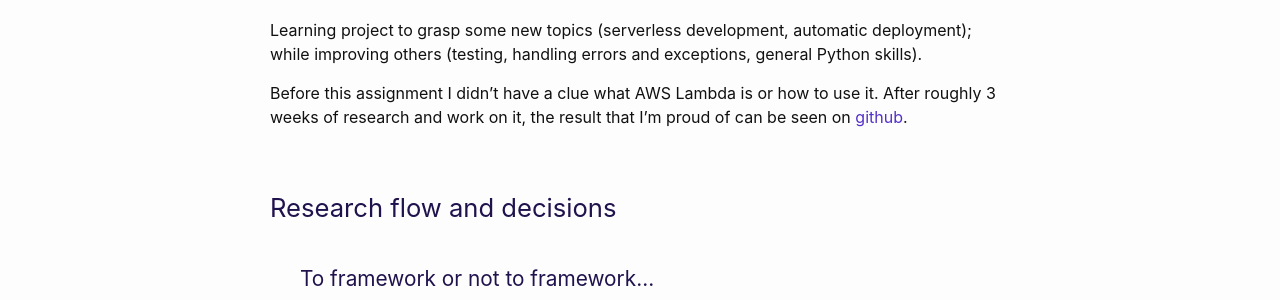
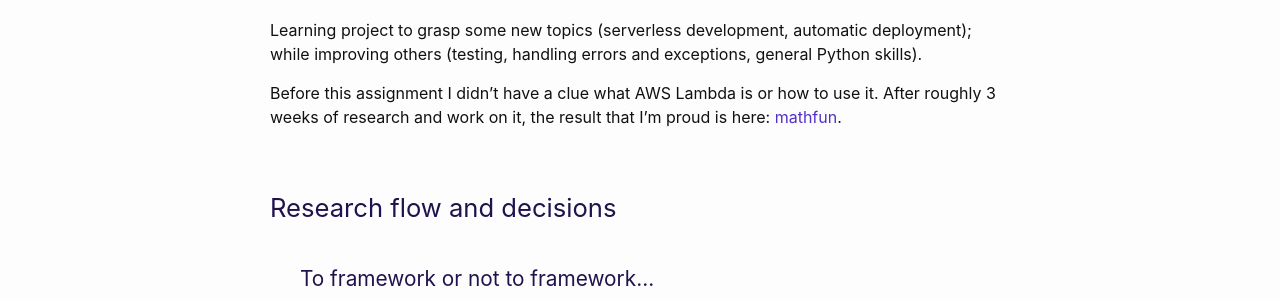
Before and after one commit to inesucrvenom/inesucrvenom.github.io, a Jekyll site: the page built from _posts/2019-03-16-aws-lambda-mathfun.md, in a window 1280 px wide. Shown: the part 216-516 px from the top of the page. Built offline with Jekyll 4.4.1, drawn with Linux system fonts in a browser that asks for light colours; emoji names are drawn with the system emoji font.

Commit message:
update post

```diff
--- a/_posts/2019-03-16-aws-lambda-mathfun.md
+++ b/_posts/2019-03-16-aws-lambda-mathfun.md
@@ -5,7 +5,7 @@ image: assets/code.png
 Learning project to grasp some new topics (serverless development, automatic deployment); while improving others (testing, handling errors and exceptions, general Python skills).
 
 Before this assignment I didn't have a clue what AWS Lambda is or how to use it.
-After roughly 3 weeks of research and work on it, the result that I'm proud of can be seen on [github](https://github.com/inesucrvenom/mathfun).
+After roughly 3 weeks of research and work on it, the result that I'm proud is here: [mathfun](https://github.com/inesucrvenom/mathfun).
 
 ## Research flow and decisions
 ### To framework or not to framework...
```
